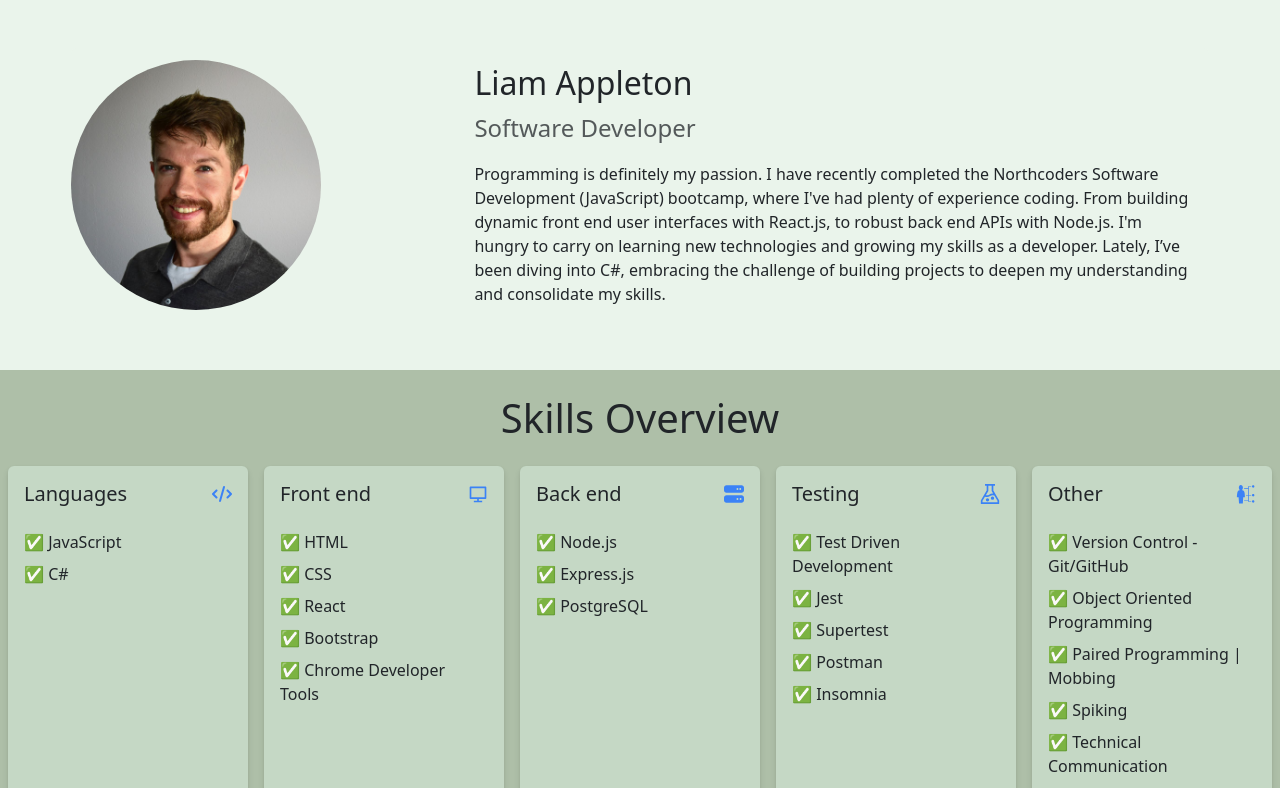
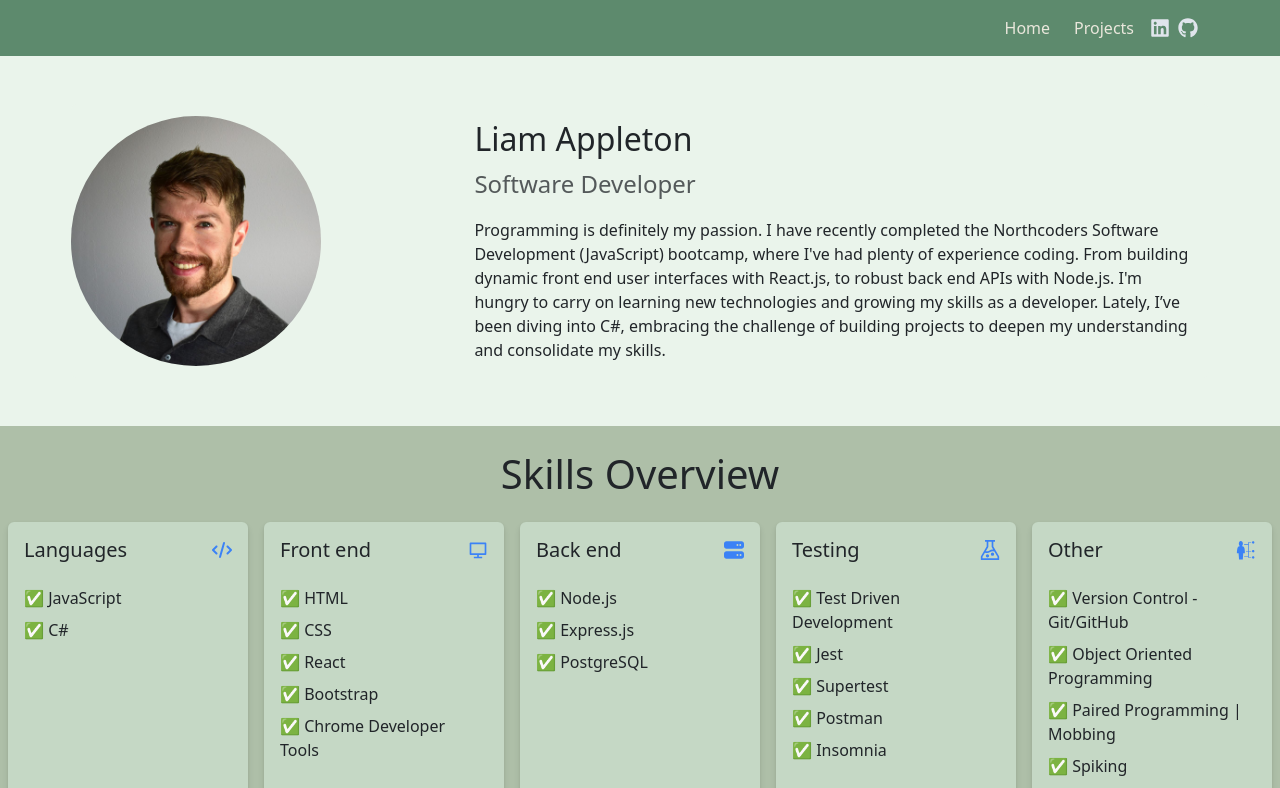
Before and after one commit to liamAppleton/Portfolio-Website, a React (Vite) app: page / in a window 1280 px wide. Shown: the top 788 px of the page. Built offline with nearby package versions, Linux system fonts and the light colour scheme.

Commit message:
rendering NavBar in App

```diff
--- a/src/App.jsx
+++ b/src/App.jsx
@@ -1,4 +1,5 @@
 import './App.css';
+import { NavBar } from './components/NavBar';
 import { SkillsOverview } from './components/SkillsOverview';
 import { ProjectsDisplay } from './components/ProjectsDisplay';
 import { PersonalBio } from './components/PersonalBio';
@@ -6,6 +7,7 @@ import { PersonalBio } from './components/PersonalBio';
 function App() {
   return (
     <>
+      <NavBar />
       <PersonalBio />
       <SkillsOverview />
       <ProjectsDisplay />
```
